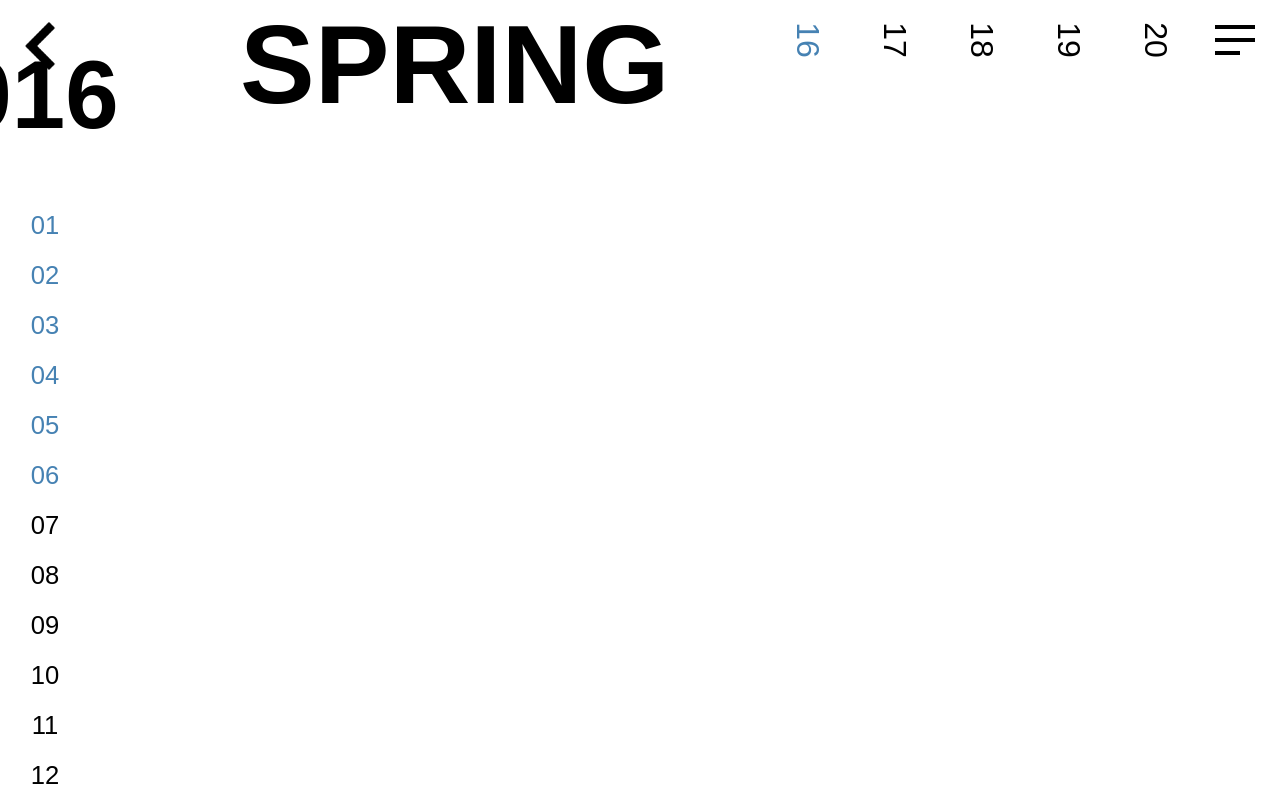
After one commit to coemacfarlane/charles-carter, a PHP site: page /season-arc.html in a window 1280 px wide. The commit adds this page. Run offline with PHP 8.4, Linux system fonts and the light colour scheme; some web fonts are replaced.

Commit message:
model seasonal archive page

```diff
--- /dev/null
+++ b/css/season-arc.css
@@ -0,0 +1,89 @@
+html {
+  background-color: white;
+}
+
+h1 {
+  font-family: var(--font-header);
+}
+
+.nav {
+  height: 100%;
+  width: 100%;
+  padding: 0;
+  display: grid;
+  grid-template-rows: 10vh 15vh 1fr;
+  grid-template-columns: 10vw 1fr 30vw 10vw;
+}
+
+#back_arrow {
+  margin: 10px;
+  grid-area: 1 / 1 / span 1 / span 1;
+  justify-self: start;
+  transform: rotate(180deg) translateX(-15px);
+}
+
+#year {
+  font-size: 6em;
+  font-family: var(--font-header);
+  grid-area: 2 / 1 / span 1 / span 1;
+  transform: translateX(-95px) translateY(-5vh);
+}
+
+#season {
+  font-size: 7em;
+  margin-left: 1em;
+  grid-area: 1 / 2 / span 2 / span 1;
+}
+
+#year_list {
+  grid-area: 1 / 3 / span 1 / span 1;
+  width: 100%;
+  height: 100%;
+  justify-self: center;
+
+  display: flex;
+  flex-direction: row;
+  justify-content: space-between;
+}
+
+#year_list a {
+  font-size: 2em;
+  font-family: var(--font-header);
+  transform: rotate(90deg);
+}
+#year_list a:hover {
+  color: var(--blue);
+}
+
+#month_list {
+  grid-area: 3 / 1 / span 1 / span 1;
+  width: 90px;
+  height: 100%;
+}
+
+#month_list div {
+  height: 50%;
+  display: flex;
+  flex-direction: column;
+  justify-content: space-around;
+}
+
+#month_list p {
+  font-size: 1.6em;
+  font-family: var(--font-header);
+  text-align: center;
+}
+
+.active {
+  color: var(--blue);
+}
+
+#dropdown_btn {
+  grid-area: 1 / 4 / span 1 / span 1;
+  justify-self: end;
+  margin-top: 25px;
+  margin-right: 25px;
+}
+.hamburger {
+  background-color: black;
+}
--- a/css/style.css
+++ b/css/style.css
@@ -13,6 +13,7 @@
   --orange: #f3a500;
   --red-orange: #ee7011;
   --font-header: quasimoda-2, sans-serif;
+  --font-main: "Cormorant Garamond", serif;
 }
 
 a {
--- a/index.html
+++ b/index.html
@@ -94,10 +94,10 @@
     </header>
 
     <section id="description" class="yellow">
-      <p class="label outline_text">
-        <a class="outline_link" href="about.html">The Charles Carter</a> is a literary magazine run
+      <p class="label">
+        <a href="about.html">The Charles Carter</a> is a literary magazine run
         by students at UNC Chapel Hill. We publish poetry and fiction in
-        <a class="outline_link" href="issue.html">biannual issues.</a>
+        <a href="issue.html">biannual issues.</a>
       </p>
     </section>
 
--- /dev/null
+++ b/season-arc.html
@@ -0,0 +1,95 @@
+<!DOCTYPE html>
+<html lang="en">
+  <head>
+    <meta charset="UTF-8" />
+    <meta name="viewport" content="width=device-width, initial-scale=1.0" />
+    <meta http-equiv="X-UA-Compatible" content="ie=edge" />
+    <meta property="og:title" content="The Charles Carter Archives" />
+    <meta property="og:type" content="website" />
+    <meta property="og:image" content="/imgs/logo_block_header.png" />
+    <title>Archive Season Page</title>
+
+    <link
+      rel="stylesheet"
+      type="text/css"
+      href="css/style.css"
+      media="screen"
+    />
+    <link
+      rel="stylesheet"
+      type="text/css"
+      href="css/season-arc.css"
+      media="screen"
+    />
+    <script src="js/script.js" defer></script>
+
+    <!-- Cormorant Garamond -->
+    <link
+      href="https://fonts.googleapis.com/css?family=Cormorant+Garamond&display=swap"
+      rel="stylesheet"
+    />
+    <!-- Adobe font kit -->
+    <link rel="stylesheet" href="https://use.typekit.net/anr7skv.css" />
+  </head>
+  <body>
+    <div class="nav">
+      <a id="back_arrow" href="archives.html"
+        ><img
+          id="logo"
+          src="/imgs/arrow_black.png"
+          alt="Charles Carter Logo Home Link"
+      /></a>
+
+      <h2 id="year">2016</h2>
+      <h1 id="season">SPRING</h1>
+
+      <div id="year_list">
+        <a id="2016" class="active" href="">16</a>
+        <a id="2017" href="">17</a>
+        <a id="2018" href="">18</a>
+        <a id="2019" href="">19</a>
+        <a id="2020" href="">20</a>
+      </div>
+
+      <div id="month_list">
+        <a href=""
+          ><div id="spring">
+            <p class="active">01</p>
+            <p class="active">02</p>
+            <p class="active">03</p>
+            <p class="active">04</p>
+            <p class="active">05</p>
+            <p class="active">06</p>
+          </div></a
+        >
+        <a href=""
+          ><div id="fall">
+            <p>07</p>
+            <p>08</p>
+            <p>09</p>
+            <p>10</p>
+            <p>11</p>
+            <p>12</p>
+          </div></a
+        >
+      </div>
+
+      <button id="dropdown_btn">
+        <span class="hamburger"></span>
+        <span class="hamburger"></span>
+        <span class="hamburger"></span>
+      </button>
+    </div>
+    <div id="dropdown">
+      <a href="index.html">Home</a>
+      <a href="submit.html">Submit</a>
+      <a href="issue.html">Issues</a>
+      <a href="about.html">About Us</a>
+      <a href="contest.html">Contest</a>
+      <a href="news.html">News</a>
+      <a href="archives.html">Archive</a>
+    </div>
+
+    <article id="content"></article>
+  </body>
+</html>
```
Also changed, not shown: css/index.css (+6 -4 lines).
